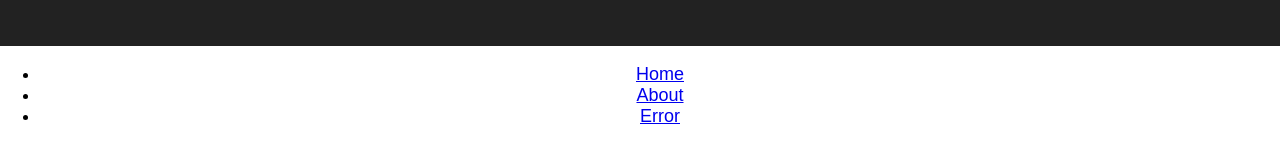
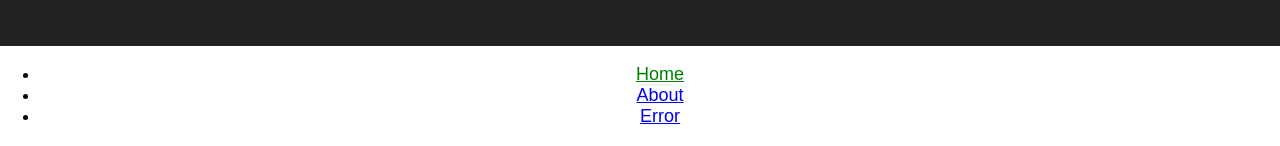
Before and after one commit to hakanaku1234/hello-react-router, a React (Create React App) app: page / in a window 1280 px wide. Shown: the part 144-290 px from the top of the page. Built offline with nearby package versions, Linux system fonts and the light colour scheme.

Commit message:
09_NavLink

```diff
--- a/src/App.js
+++ b/src/App.js
@@ -8,7 +8,7 @@ import NoMatch from './components/Error';
 import {
   BrowserRouter as Router,
   Route,
-  Link,
+  NavLink,
   Switch
 } from 'react-router-dom'
 
@@ -25,9 +25,35 @@ class App extends Component {
           </header>
           <div className="App-intro">
             <ul>
-              <li><Link to="/">Home</Link></li>
-              <li><Link to="/about">About</Link></li>
-              <li><Link to="/error">Error</Link></li>
+              <li>
+                <NavLink
+                  exact
+                  to="/"
+                  activeStyle={{
+                    color: 'green'
+                }}>
+                  Home
+                </NavLink>
+              </li>
+              <li>
+                <NavLink
+                  exact
+                  to="/about"
+                  activeStyle={{
+                    color: 'green'
+                }}>
+                  About
+                </NavLink>
+              </li>
+              <li>
+                <NavLink
+                  to="/error"
+                  activeStyle={{
+                    color: 'green'
+                }}>
+                  Error
+                </NavLink>
+              </li>
             </ul>
             <Switch>
               <Route exact path="/" component={ Home } />
```
